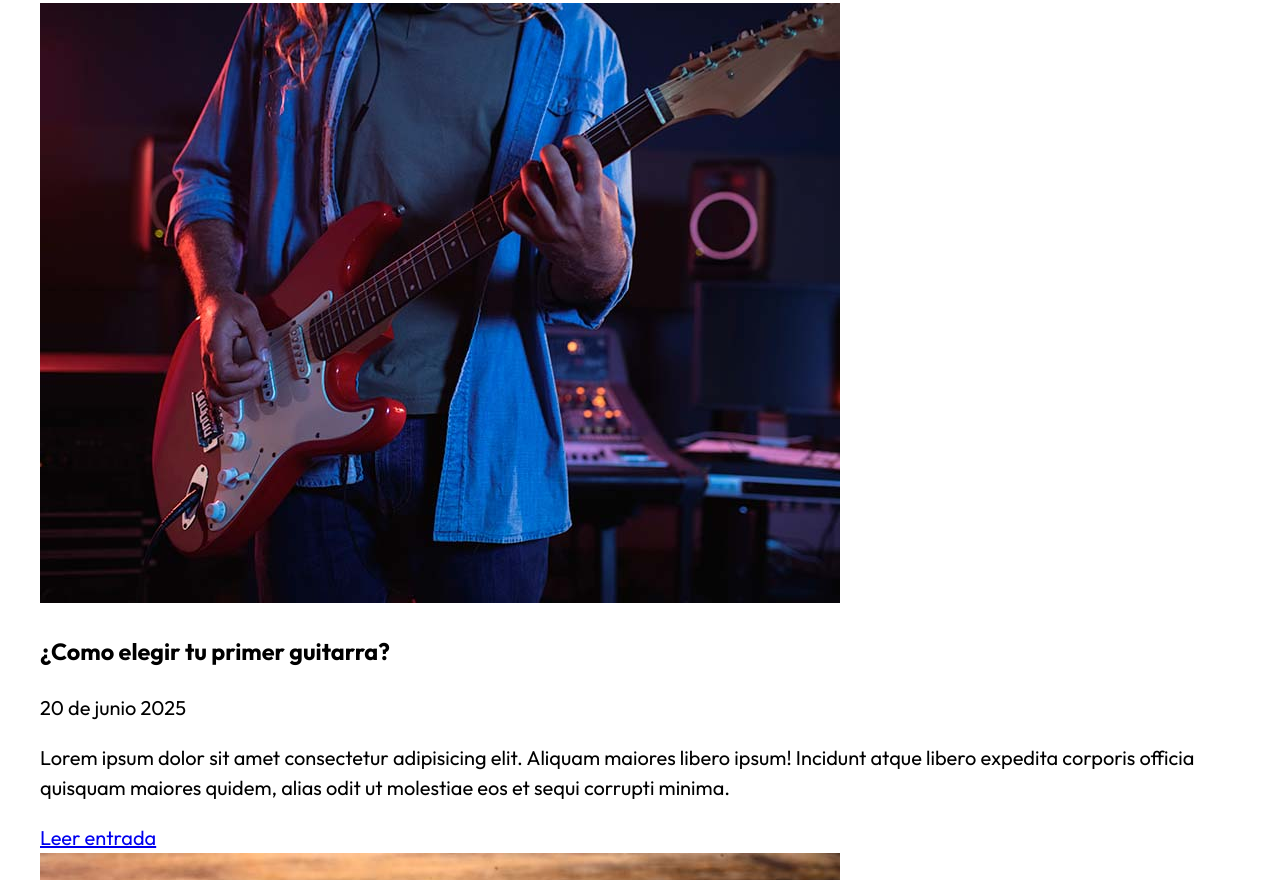
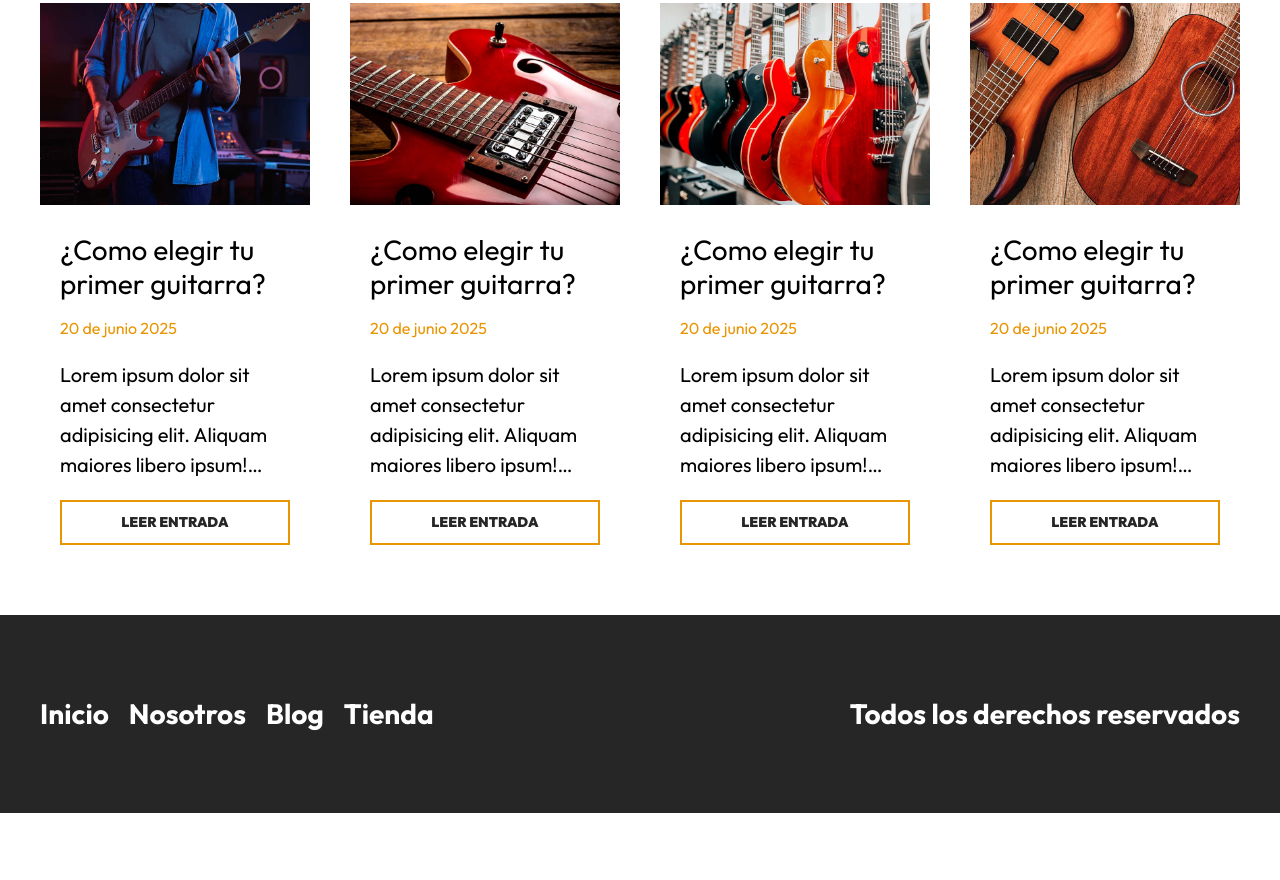
Before and after one commit to johnburetdev/GuitarIA, a plain HTML site: page index.html in a window 1280 px wide. Shown: the part 3220-4100 px from the top of the page. After the commit the page ends 4033 px from the top, so only its background shows below. Drawn offline with Linux system fonts and the light colour scheme.

Commit message:
footer listo

```diff
--- a/css/app.css
+++ b/css/app.css
@@ -280,3 +280,107 @@ img {
     background-color: var(--primary);
     color: var(--blanco);
 }
+
+.blog__grid {
+    display: grid;
+    gap: 4rem;
+}
+
+@media (min-width: 768px) {
+    .blog__grid {
+        grid-template-columns: repeat(2, 1fr);
+    }
+}
+
+@media (min-width: 992px) {
+    .blog__grid {
+        grid-template-columns: repeat(4, 1fr);
+    }
+}
+
+.entrada__contenido {
+    padding: 2rem;
+}
+
+.entrada__titulo {
+    font-weight: 400;
+    font-size: 2.8rem;
+    margin: 0;
+    line-height: 1.2;
+}
+
+.entrada__fecha {
+    font-size: 1.6rem;
+    color: var(--primary);
+}
+
+.entrada__enlace {
+    margin-top: 2rem;
+    display: block;
+    text-decoration: none;
+    color: var(--negro);
+    padding: 1rem 5rem;
+    border: 2px solid var(--primary);
+    text-align: center;
+    font-size: 1.4rem;
+    font-weight: 900;
+    text-transform: uppercase;
+    transition-property: background-color;
+    transition-duration: .3s;
+}
+
+.entrada__enlace:hover {
+    background-color: var(--primary);
+    color: var(--blanco);
+}
+
+.entrada__texto {
+    display: -webkit-box;
+    -webkit-box-orient: vertical;
+    -webkit-line-clamp: 4;
+    overflow: hidden;
+}
+
+.footer {
+    margin-top: 5rem;
+    background-color: var(--negro);
+    padding: 5rem 0;
+}
+
+@media (min-width: 768px) {
+    .footer__contenido {
+        display: flex;
+        justify-content: space-between;
+    }
+}
+
+.footer__nav {
+    display: flex;
+    flex-direction: column;
+    align-items: center;
+}
+
+@media (min-width: 768px) {
+    .footer__nav {
+        flex-direction: row;
+        gap: 2rem;
+    }
+}
+
+.footer__enlace {
+    font-size: 2.8rem;
+    color: var(--blanco);
+    text-decoration: none;
+    font-weight: 700;
+}
+
+.footer__enlace:hover {
+    color: var(--primary);
+}
+
+.footer__copyright {
+    font-size: 2.8rem;
+    color: var(--blanco);
+    font-weight: 700;
+    text-align: center;
+}
--- a/index.html
+++ b/index.html
@@ -250,6 +250,27 @@
             </article>
         </div>
     </section>
+
+    <section class="footer">
+        <div class="footer__contenido footer__contenedor">
+            <nav class="footer__nav">
+                <a href="index.html" class="footer__enlace">
+                    Inicio
+                </a>
+                <a href="nosotros.html" class="footer__enlace">
+                    Nosotros
+                </a>
+                <a href="blog.html" class="footer__enlace">
+                    Blog
+                </a>
+                <a href="tienda.html" class="footer__enlace">
+                    Tienda
+                </a>
+            </nav>
+
+            <p class="footer__copyright">Todos los derechos reservados</p>
+        </div>
+    </section>
 </body>
 
 </html>
```
